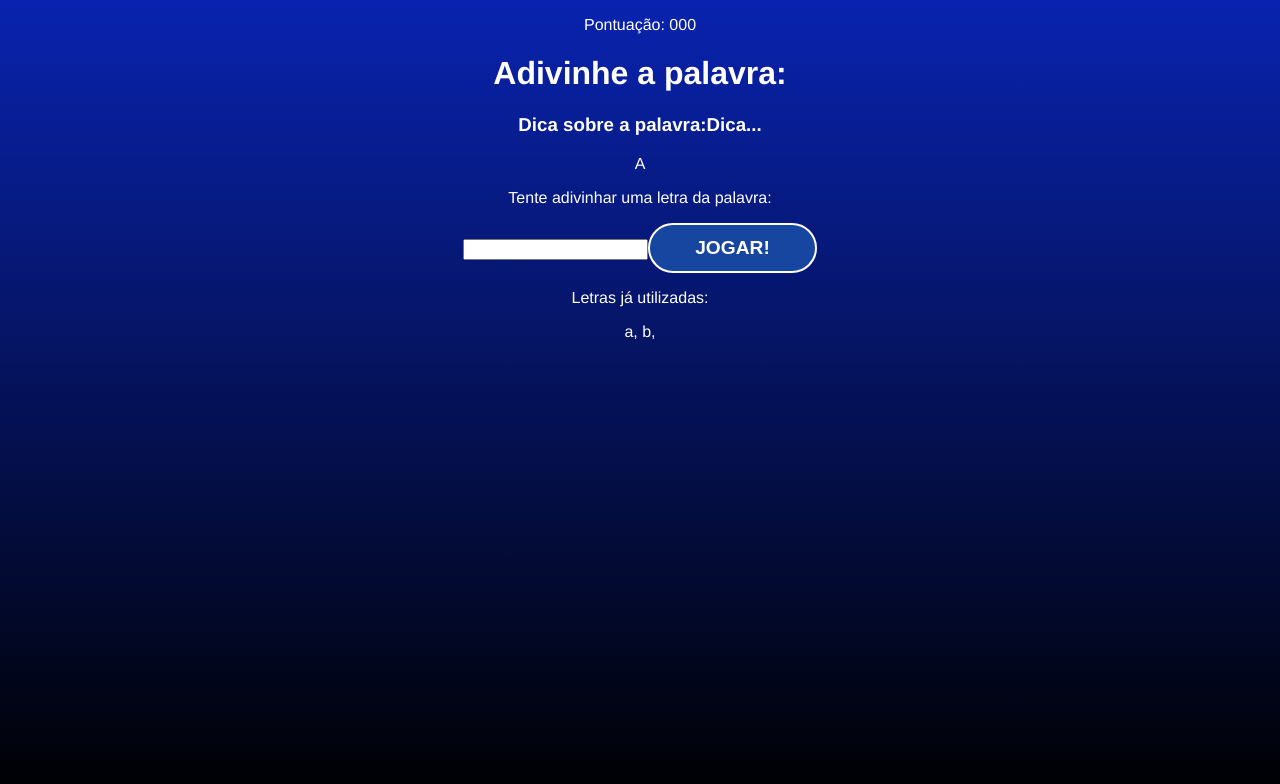
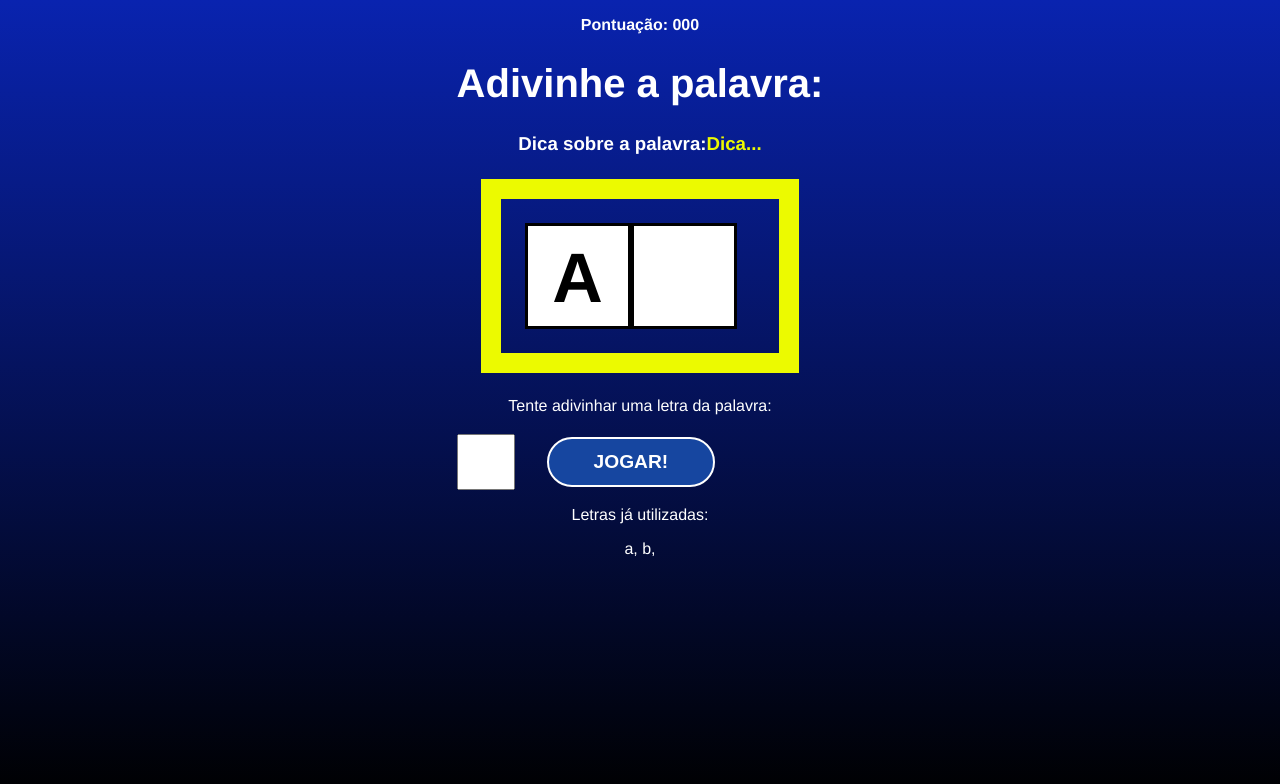
Before and after one commit to rafalebre/Secret_Word_PT, a React (Create React App) app: page / in a window 1280 px wide. Both pictures are taken after a click on the button "COMEÇAR O JOGO". Shown: the top 784 px of the page. Built offline with nearby package versions, Linux system fonts and the light colour scheme.

Commit message:
Aula 77: CSS na tela do jogo

```diff
--- a/src/components/Game.css
+++ b/src/components/Game.css
@@ -0,0 +1,47 @@
+.game h1 {
+    font-size: 2.5em;
+}
+
+.points span {
+    font-weight: bold;
+}
+.tip span {
+    color: #ecfa00;
+}
+
+.wordContainer {
+    margin: 1.5em;
+    padding: 1.5em;
+    border: 20px solid #ecfa00;
+    display: flex;
+}
+
+.letter, .blankSquare {
+    font-size: 70px;
+    line-height: 1.5;
+    border: 3px solid #000;
+    height: 100px;
+    width: 100px;
+    text-transform: uppercase;
+    background-color: #fff;
+    color: #000;
+    font-weight: bold;
+}
+
+.letterContainer p {
+    margin-bottom: 1.2em;
+}
+
+.letterContainer form {
+    display: flex;
+    align-items: center;
+    align-content: center;
+}
+
+.letterContainer input {
+    height: 50px;
+    width: 50px;
+    font-size: 2em;
+    text-align: center;
+    margin-right: 1em;
+}
```
